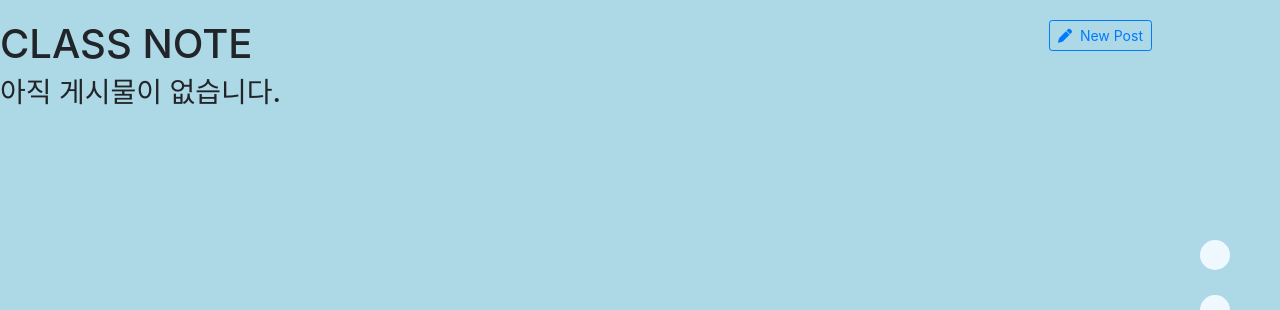
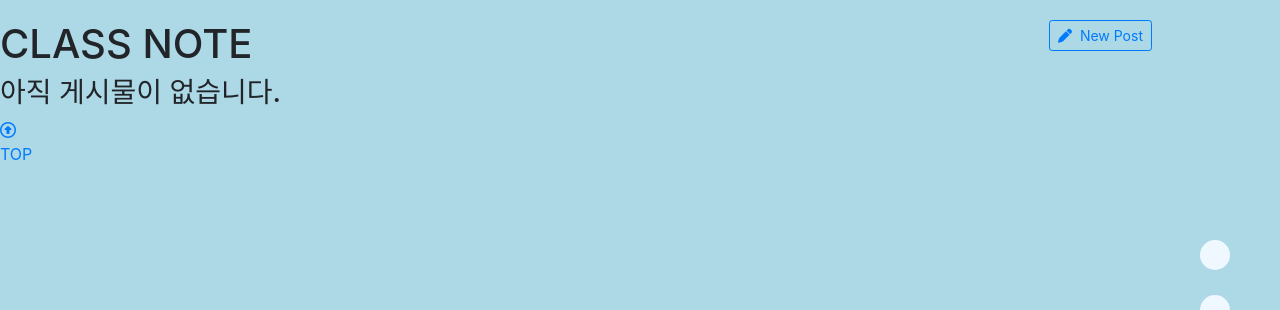
Before and after one commit to usidyeji/team_project_1, a Django app: page /note/ in a window 1280 px wide. Shown: the top 310 px of the page. Run offline with Django 3.2, Linux system fonts and the light colour scheme; the visitor is signed in with stand-in values (Sample User, id 1); data that the repository does not hold is empty; some libraries are stand-ins or nearby versions; some web fonts are replaced.

Commit message:
발표 전 마무리 최최종

```diff
--- a/wildfire_pj/classnote/templates/classnote/post_list.html
+++ b/wildfire_pj/classnote/templates/classnote/post_list.html
@@ -11,7 +11,6 @@
   <link href="https://hangeul.pstatic.net/hangeul_static/css/NanumBarunGothicYetHangul.css" rel="stylesheet">
   <link rel="stylesheet" href="https://cdn.jsdelivr.net/npm/bootstrap@4.6.1/dist/css/bootstrap.min.css" integrity="sha384-zCbKRCUGaJDkqS1kPbPd7TveP5iyJE0EjAuZQTgFLD2ylzuqKfdKlfG/eSrtxUkn" crossorigin="anonymous">
   <link rel="stylesheet" href="{% static 'single_page/css/main.css' %}">
-  <link rel="stylesheet" href="{% static 'classnote/css/post.css' %}">
   <script src="https://kit.fontawesome.com/4d56c448c5.js" crossorigin="anonymous"></script>
 
 </head>
--- a/wildfire_pj/classnote/templates/classnote/static/classnote/css/post.css
+++ /dev/null
@@ -1,16 +0,0 @@
-
-.btn_gotop {
-	display:none;
-	position:fixed;
-	bottom:30px;
-	right:30px;
-	z-index:999;
-	border:1px solid #ccc;
-	outline:none;
-	background-color:white;
-	color:#333;
-	cursor:pointer;
-	padding:15px 20px;
-	border-radius:100%;
-	margin-left: 760px;
-}
--- a/wildfire_pj/single_page/static/single_page/css/introduce.css
+++ b/wildfire_pj/single_page/static/single_page/css/introduce.css
@@ -158,7 +158,12 @@ a.button {
   border-radius: 3px;
   /* transition: all 0.2s ; */
   background-color: rgb(81, 158, 245);
+  text-decoration: none;
+}
 
+a.button:hover{
+  background-color: rgb(73, 146, 228);
+  opacity: 0.9;
 }
 
 p{
--- a/wildfire_pj/single_page/templates/single_page/mainpage.html
+++ b/wildfire_pj/single_page/templates/single_page/mainpage.html
@@ -36,9 +36,9 @@
   <h1>안녕하세요,<br>
   남예지입니다.</h1>
   <ul>
-    <li><a href="https://github.com/"><i class="fab fab fa-github"></i></a></li>
-    <li><a href="#"><i class="fas fas fa-envelope"></i></a></li>
-    <li><a href="#"><i class="fas fas fas fa-file-download"></i></a></li>
+    <li><a class="linkmain" href="https://github.com/"><i class="fab fab fa-github"></i></a></li>
+    <li><a class="linkmain" href="#"><i class="fas fas fa-envelope"></i></a></li>
+    <li><a class="linkmain" href="#"><i class="fas fas fas fa-file-download"></i></a></li>
   </ul>
 </header>
 
```
Also changed, not shown: wildfire_pj/single_page/static/single_page/css/main.css (+9 -0 lines).
